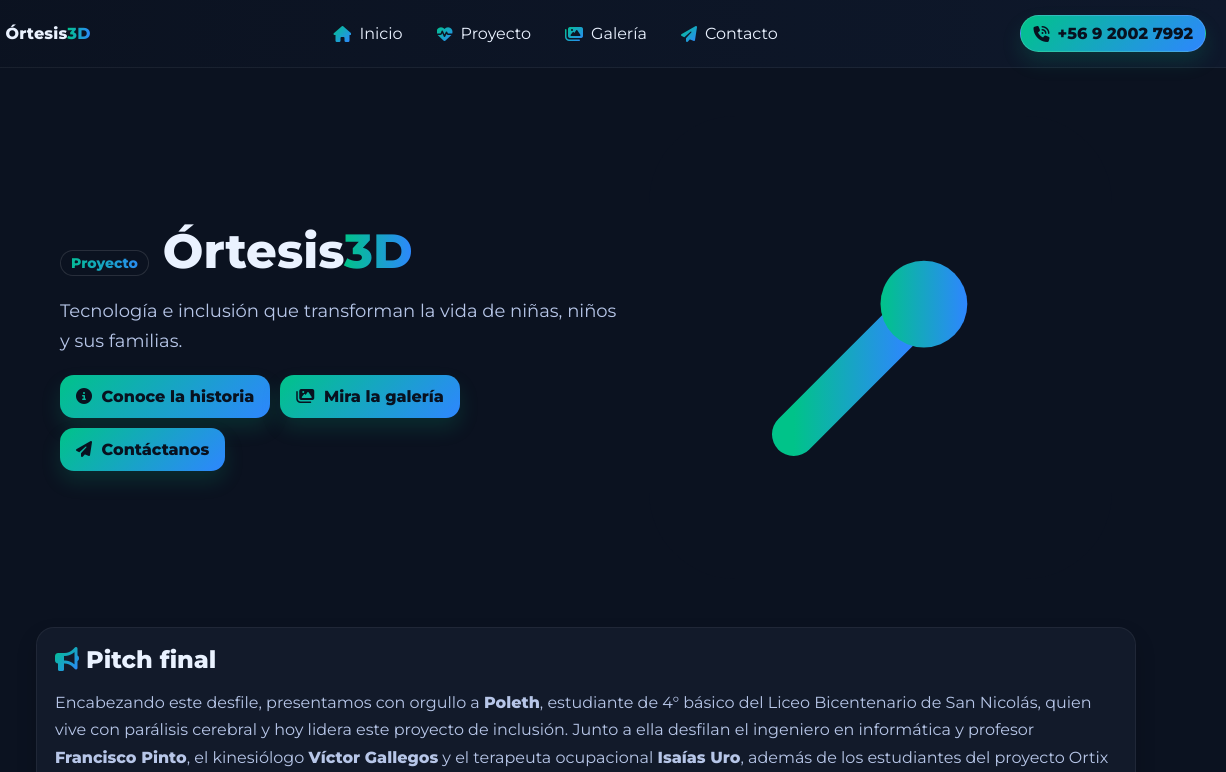
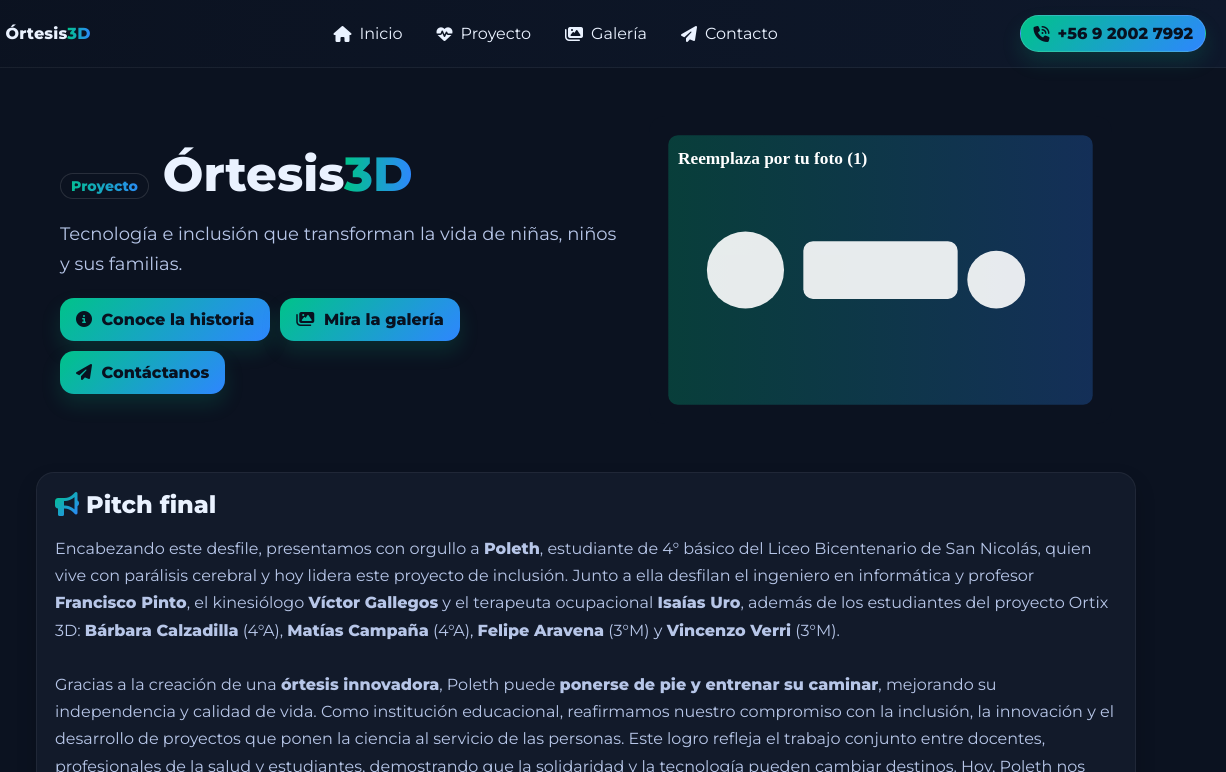
Before and after one commit to panchopinto/ortesis3d, a plain HTML site: page index.html in a window 1280 px wide. Shown: the top 772 px of the page, 54-1280 px from the left. Drawn offline with Linux system fonts and the light colour scheme.

Commit message:
Update index.html

```diff
--- a/index.html
+++ b/index.html
@@ -10,7 +10,6 @@
 <link rel="stylesheet" href="https://cdnjs.cloudflare.com/ajax/libs/font-awesome/6.5.0/css/all.min.css"/>
 <link rel="stylesheet" href="css/styles.css"/>
 <link rel="icon" href="img/favicon.svg" type="image/svg+xml"/>
-
 <meta name="description" content="Órtesis3D: inclusión e innovación que cambia vidas. Proyecto educativo del Liceo Bicentenario de San Nicolás.">
 </head>
 <body>
@@ -22,10 +21,10 @@
   </div>
   <nav aria-label="Principal">
     <ul class="nav">
-      <li><a href="index.html"><i class="fa-solid fa-house icon-grad"></i>Inicio</a></li>
-      <li><a href="about.html"><i class="fa-solid fa-heart-pulse icon-grad"></i>Proyecto</a></li>
-      <li><a href="gallery.html"><i class="fa-solid fa-images icon-grad"></i>Galería</a></li>
-      <li><a href="contact.html"><i class="fa-solid fa-paper-plane icon-grad"></i>Contacto</a></li>
+      <li><a href="index.html"><i class="fa-solid fa-house icon-home"></i>Inicio</a></li>
+      <li><a href="about.html"><i class="fa-solid fa-heart-pulse icon-proyecto"></i>Proyecto</a></li>
+      <li><a href="gallery.html"><i class="fa-solid fa-images icon-galeria"></i>Galería</a></li>
+      <li><a href="contact.html"><i class="fa-solid fa-paper-plane icon-contacto"></i>Contacto</a></li>
     </ul>
   </nav>
   <div class="cta">
@@ -46,15 +45,18 @@
         <a class="btn-grad" href="contact.html"><i class="fa-solid fa-paper-plane"></i> Contáctanos</a>
       </div>
     </div>
-    <div class="hero-image" role="img" aria-label="Órtesis y estudiante en marcha asistida"><img src="img/favicon_1.svg" alt="Órtesis3D — marcha asistida y órtesis"/></div>
+    <div class="hero-image" role="img" aria-label="Órtesis y estudiante en marcha asistida">
+      <img src="img/placeholder_1.svg" alt="Órtesis3D — marcha asistida y órtesis"/>
+    </div>
   </section>
 
   <section class="pitch card reveal" aria-label="Discurso del proyecto">
     <h2><i class="fa-solid fa-bullhorn icon-grad"></i> Pitch final</h2>
-    <p>Encabezando este desfile, presentamos con orgullo a <strong>Poleth</strong>, estudiante de 4° básico del Liceo Bicentenario de San Nicolás, quien vive con parálisis cerebral y hoy lidera este proyecto de inclusión. Junto a ella desfilan el ingeniero en informática y profesor <strong>Francisco Pinto</strong>, el kinesiólogo <strong>Víctor Gallegos</strong> y el terapeuta ocupacional <strong>Isaías Uro</strong>, además de los estudiantes del proyecto Ortix 3D: <strong>Bárbara Calzadilla</strong> (4°A), <strong>Matías Campaña</strong> (4°A), <strong>Felipe Aravena</strong> (3°M) y <strong>Vincenzo Verri</strong> (3°M).
-<br/><br/>
-Gracias a la creación de una <strong>órtesis innovadora</strong>, Poleth puede <strong>ponerse de pie y entrenar su caminar</strong>, mejorando su independencia y calidad de vida. Como institución educacional, reafirmamos nuestro compromiso con la inclusión, la innovación y el desarrollo de proyectos que ponen la ciencia al servicio de las personas. Este logro refleja el trabajo conjunto entre docentes, profesionales de la salud y estudiantes, demostrando que la solidaridad y la tecnología pueden cambiar destinos. Hoy, Poleth nos recuerda que la verdadera educación abre puertas a la <strong>esperanza</strong> y a la <strong>igualdad</strong>.
-</p>
+    <p>
+      Encabezando este desfile, presentamos con orgullo a <strong>Poleth</strong>, estudiante de 4° básico del Liceo Bicentenario de San Nicolás, quien vive con parálisis cerebral y hoy lidera este proyecto de inclusión. Junto a ella desfilan el ingeniero en informática y profesor <strong>Francisco Pinto</strong>, el kinesiólogo <strong>Víctor Gallegos</strong> y el terapeuta ocupacional <strong>Isaías Uro</strong>, además de los estudiantes del proyecto Ortix 3D: <strong>Bárbara Calzadilla</strong> (4°A), <strong>Matías Campaña</strong> (4°A), <strong>Felipe Aravena</strong> (3°M) y <strong>Vincenzo Verri</strong> (3°M).
+      <br/><br/>
+      Gracias a la creación de una <strong>órtesis innovadora</strong>, Poleth puede <strong>ponerse de pie y entrenar su caminar</strong>, mejorando su independencia y calidad de vida. Como institución educacional, reafirmamos nuestro compromiso con la inclusión, la innovación y el desarrollo de proyectos que ponen la ciencia al servicio de las personas. Este logro refleja el trabajo conjunto entre docentes, profesionales de la salud y estudiantes, demostrando que la solidaridad y la tecnología pueden cambiar destinos. Hoy, Poleth nos recuerda que la verdadera educación abre puertas a la <strong>esperanza</strong> y a la <strong>igualdad</strong>.
+    </p>
   </section>
 
   <section class="impact grid reveal" aria-label="Impacto">
@@ -93,6 +95,7 @@ Gracias a la creación de una <strong>órtesis innovadora</strong>, Poleth puede
     </div>
   </section>
 </main>
+
 <footer class="site-footer" role="contentinfo">
   <div class="grid">
     <div>
@@ -118,6 +121,5 @@ Gracias a la creación de una <strong>órtesis innovadora</strong>, Poleth puede
   <div class="legal">© <span id="year"></span> Órtesis3D — Todos los derechos reservados.</div>
 </footer>
 <script src="js/main.js" defer></script>
-
 </body>
 </html>
```
